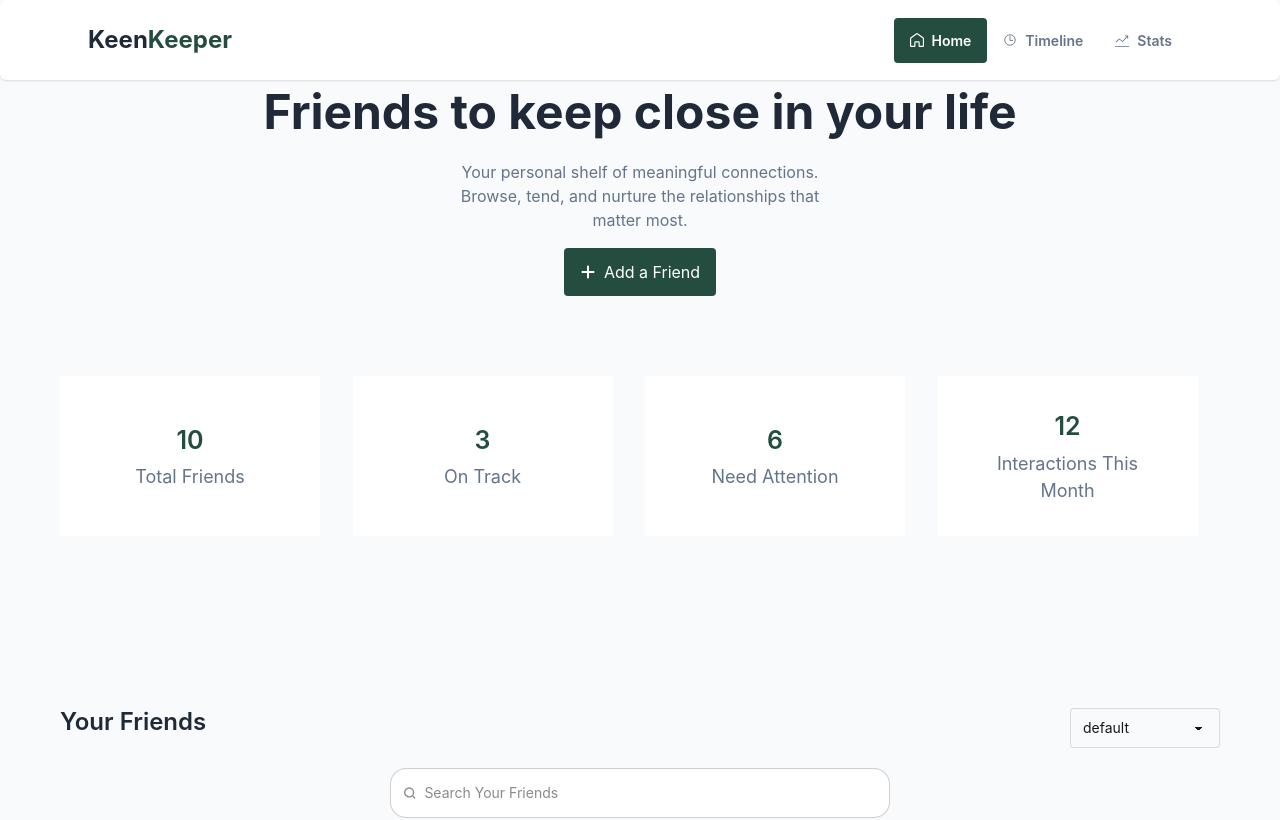
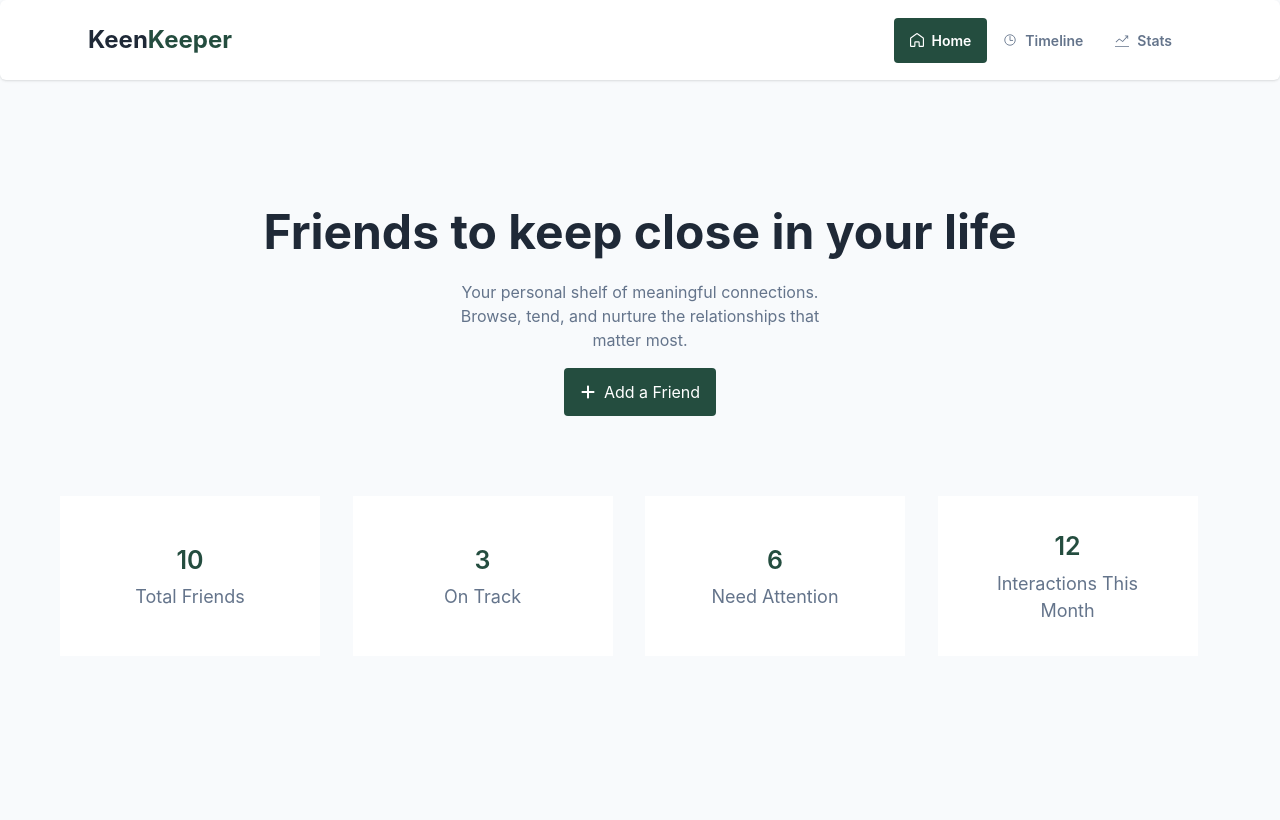
Before and after one commit to abdul-korim-web/keenkeeper, a React (Vite) app: page / in a window 1280 px wide. Shown: the top 820 px of the page. Built offline with nearby package versions, Linux system fonts and the light colour scheme.

Commit message:
hero section margin top added

```diff
--- a/src/Components/Hero.jsx
+++ b/src/Components/Hero.jsx
@@ -3,7 +3,7 @@ import { FaPlus } from "react-icons/fa6";
 
 const Hero = () => {
   return (
-    <div className="flex flex-col min-h-[50vh] justify-center items-center px-5 space-y-[16px] md:min-h-[20vh] pb-10 ">
+    <div className="flex flex-col min-h-[50vh] justify-center items-center px-5 space-y-[16px] md:min-h-[20vh] pb-10  mt-20 md:mt-30">
       <h2 className="text-[#1F2937] text-2xl font-bold  text-center md:text-[48px]  ">
         Friends to keep close in your life
       </h2>
```
Also changed, not shown: 1 other file (tests, documents, lock files or other folders).
